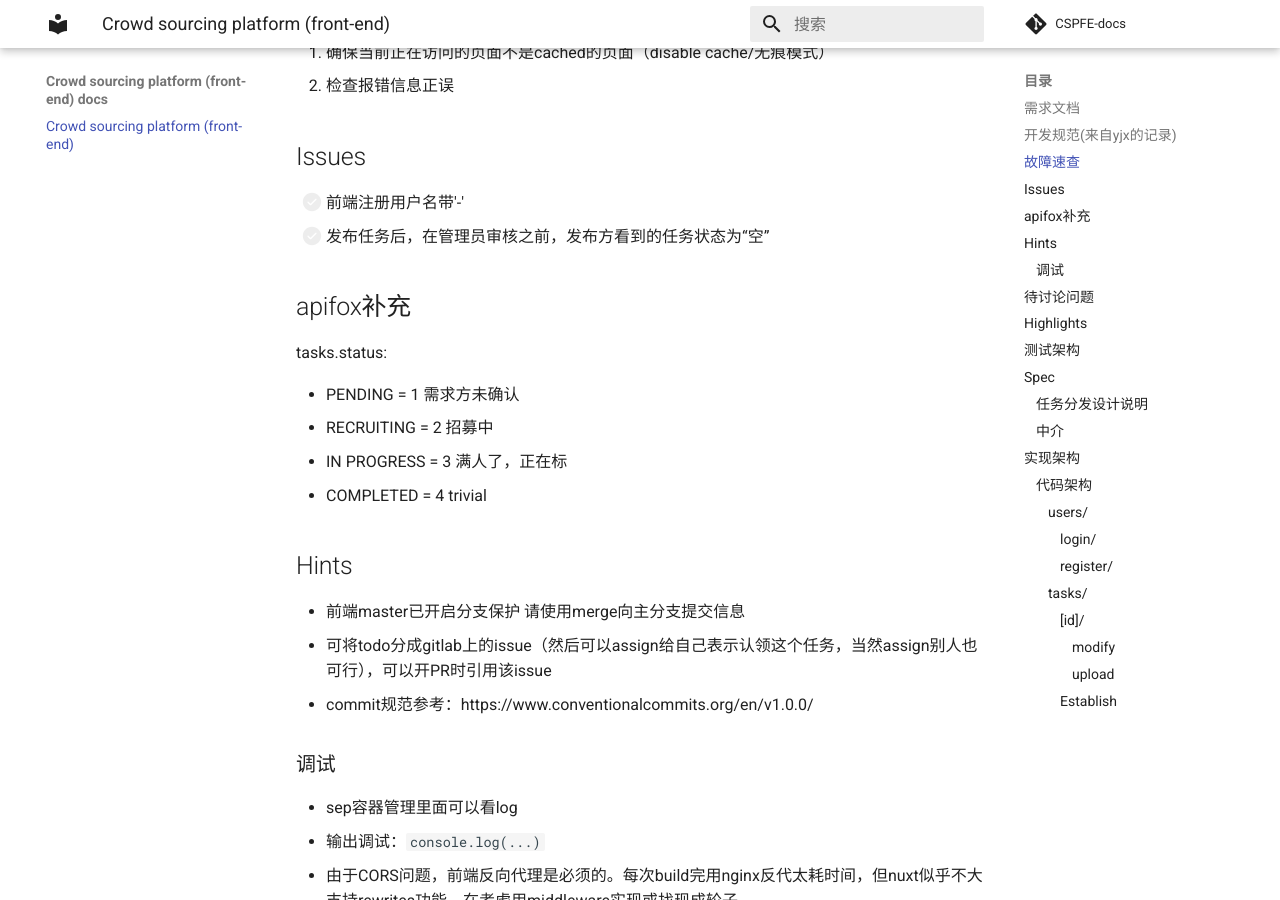
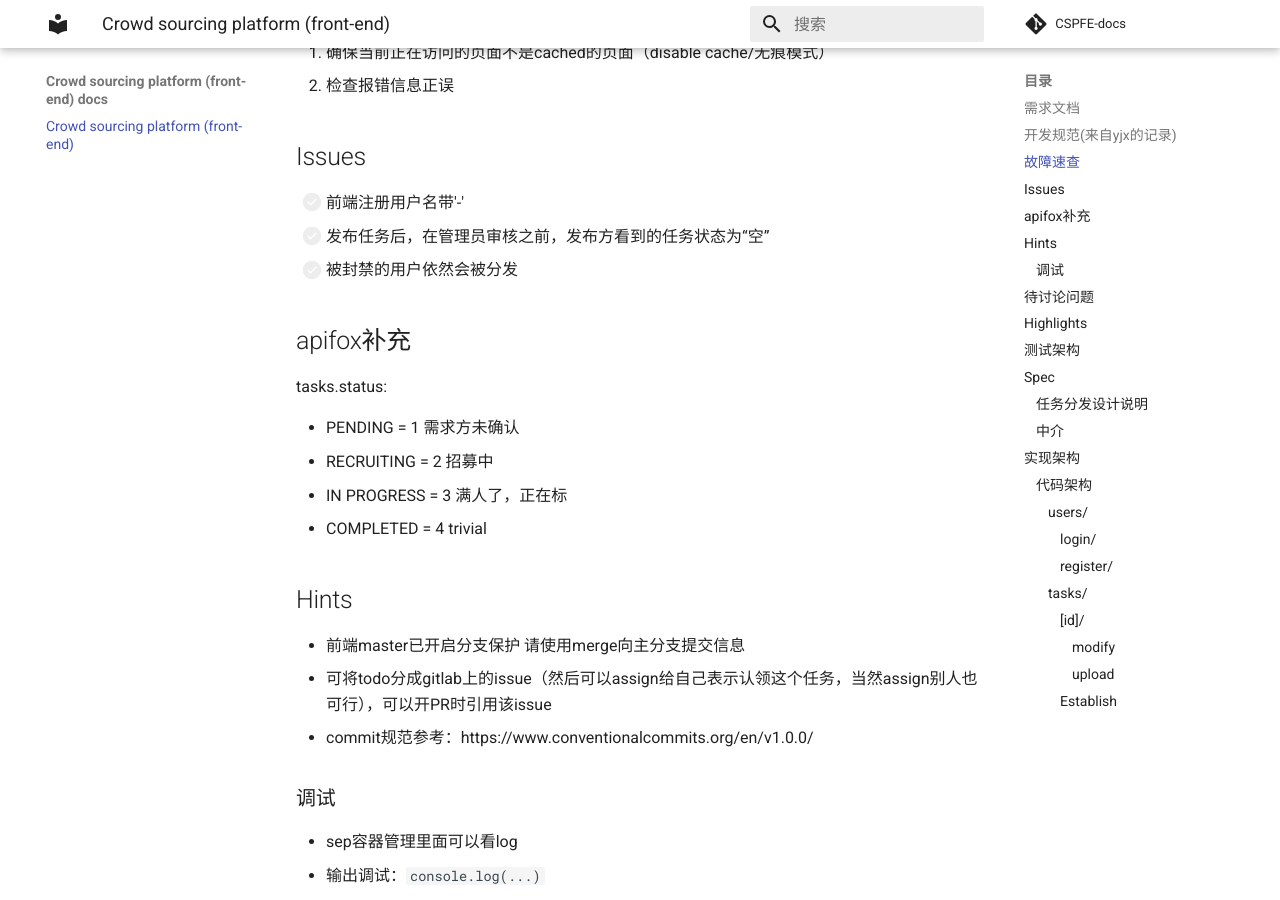
Before and after one commit to syniox/CSFE-docs, an MkDocs documentation site: the page built from docs/index.md, in a window 1280 px wide and 900 px high, scrolled down 576 px. Built offline with MkDocs 1.6.1 and Material for MkDocs 9.7.7, drawn with Linux system fonts in a browser that asks for light colours; comment, search, counter and statistics services are not loaded.

Commit message:
Update index.md

```diff
--- a/docs/index.md
+++ b/docs/index.md
@@ -21,6 +21,7 @@
 
 - [ ] 前端注册用户名带'-'
 - [ ] 发布任务后，在管理员审核之前，发布方看到的任务状态为“空”
+- [ ] 被封禁的用户依然会被分发
 
 ## apifox补充
 
```
